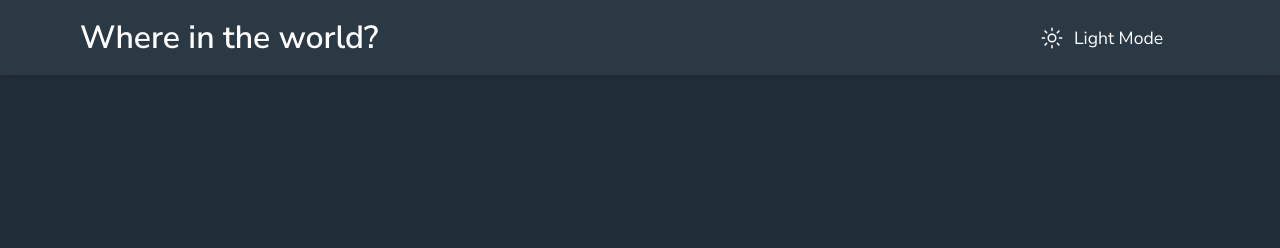
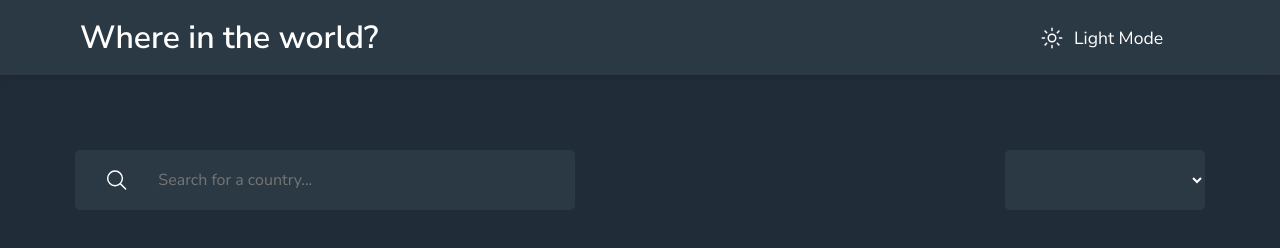
Before and after one commit to karthick12122000/Country-Explorer, a plain HTML site: page index.html in a window 1280 px wide. Both pictures are taken after a click on the button "Dark Mode". Drawn offline with nearby package versions, Linux system fonts and the light colour scheme; no server answers.

Commit message:
feat(search-filter): Implement filter and search features

```diff
--- a/index.html
+++ b/index.html
@@ -27,6 +27,28 @@
       </div>
     </header>
     <main>
+      <div class="fdiv">
+        <div class="fdiv--search">
+          <span>
+            <ion-icon name="search-outline"></ion-icon>
+            <input
+              type="text"
+              id="search"
+              placeholder="Search for a country..."
+              oninput="search()"
+            />
+          </span>
+        </div>
+        <div class="fdiv--filter">
+          <select id="Filter" name="Filter" onchange="filter()">
+            <option value="Africa">Africa</option>
+            <option value="Americas">America</option>
+            <option value="Asia">Asia</option>
+            <option value="Europe">Europe</option>
+            <option value="oceania">oceania</option>
+          </select>
+        </div>
+      </div>
       <div class="container"></div>
     </main>
     <script
--- a/index.js
+++ b/index.js
@@ -44,6 +44,7 @@ let body = document.querySelector("body");
 let header = document.querySelector("header");
 let icon = btn.querySelector(".btn__icon");
 let btnText = btn.querySelector(".btn__text");
+let fdiv = document.querySelector(".fdiv");
 
 btn.addEventListener("click", () => {
   if (btnText.innerText != "Light Mode") {
@@ -54,6 +55,7 @@ btn.addEventListener("click", () => {
     btnText.innerText = "Light Mode";
     btn.style.color = "var(--White)";
     cont.classList.add("dark");
+    fdiv.classList.add("dark");
     var isDarkModeEnabled = true;
   } else {
     body.style.background = "var(--Very_Light_Gray)";
@@ -63,6 +65,8 @@ btn.addEventListener("click", () => {
     btnText.innerText = "Dark Mode";
     btn.style.color = "var(--Very_Dark_Blue1)";
     cont.classList.remove("dark");
+    fdiv.classList.remove("dark");
+
     var isDarkModeEnabled = false;
   }
   /////////store the mode value in local storage
@@ -78,4 +82,70 @@ if (localStorage.getItem("dark-mode") === "true") {
   btnText.innerText = "Light Mode";
   btn.style.color = "var(--White)";
   cont.classList.add("dark");
+  fdiv.classList.add("dark");
 }
+///////////////--------------------search
+function search() {
+  let sValue = document.getElementById("search");
+
+  let card = document.querySelectorAll(".card");
+
+  let c = 0;
+  card.forEach((n) => {
+    if (
+      !n
+        .querySelector("h2")
+        .innerText.toLowerCase()
+        .startsWith(sValue.value.toLowerCase())
+    ) {
+      n.style.display = "none";
+      c += 1;
+    } else {
+      n.style.display = "block";
+    }
+
+    if (c == card.length) {
+      let result = document.createElement("h2");
+      result.setAttribute("id", "info");
+      result.innerText = "No results have been found";
+      cont.appendChild(result);
+    } else {
+      var info = document.getElementById("info");
+      if (info != null) {
+        cont.removeChild(info);
+      }
+    }
+  });
+}
+
+//////////////--------------------Filter
+let select = document.getElementById("Filter");
+select.value = "";
+// Filter By Region
+function filter() {
+  let sValue = select.value;
+
+  let card = document.querySelectorAll(".card");
+
+  let c = 0;
+  card.forEach((n) => {
+    if (n.querySelectorAll("p")[1].innerText.substring(8) != sValue) {
+      n.style.display = "none";
+      c += 1;
+    } else {
+      n.style.display = "block";
+    }
+
+    if (c == card.length) {
+      let result = document.createElement("h2");
+      result.setAttribute("id", "info");
+      result.innerText = "No results have been found";
+      cont.appendChild(result);
+    } else {
+      var info = document.getElementById("info");
+      if (info != null) {
+        cont.removeChild(info);
+      }
+    }
+  });
+}
--- a/style.css
+++ b/style.css
@@ -181,7 +181,59 @@ main {
   justify-content: center;
   gap: 45px;
 }
+.fdiv {
+  padding-bottom: 60px;
+  display: flex;
+  flex-wrap: wrap;
+}
+.fdiv > div {
+  width: 50%;
+}
+.fdiv--search span {
+  display: block;
+  max-width: 500px;
+  height: 60px;
+  background: var(--White);
+  border-radius: 5px;
+  display: flex;
+  align-items: center;
+}
+ion-icon[name="search-outline"] {
+  color: var(--Very_Dark_Blue);
+  width: 20%;
+}
+#search {
+  width: 100%;
+  outline: none;
+  border: none;
+  font-size: 1rem;
+  background: none;
+}
 
+.dark ion-icon[name="search-outline"],
+.dark #search {
+  color: var(--White);
+}
+.fdiv--filter {
+  position: relative;
+}
+.fdiv--filter select {
+  width: 200px;
+  height: 60px;
+  background: var(--White);
+  outline: none;
+  border-radius: 5px;
+  border: none;
+  padding: 20px;
+  font-size: 1rem;
+  position: absolute;
+  right: 0px;
+}
+.dark .fdiv--search span,
+.dark select {
+  background: var(--DarkBlue);
+  color: var(--White);
+}
 /* /////////////// mobile */
 @media screen and (max-width: 1200px) {
   .dwsubcontainer2 {
@@ -245,4 +297,14 @@ main {
   .borders span {
     width: 100%;
   }
+  .fdiv {
+    gap: 20px;
+  }
+  .fdiv > div {
+    width: 100%;
+  }
+
+  .fdiv--filter select {
+    position: initial;
+  }
 }
```
